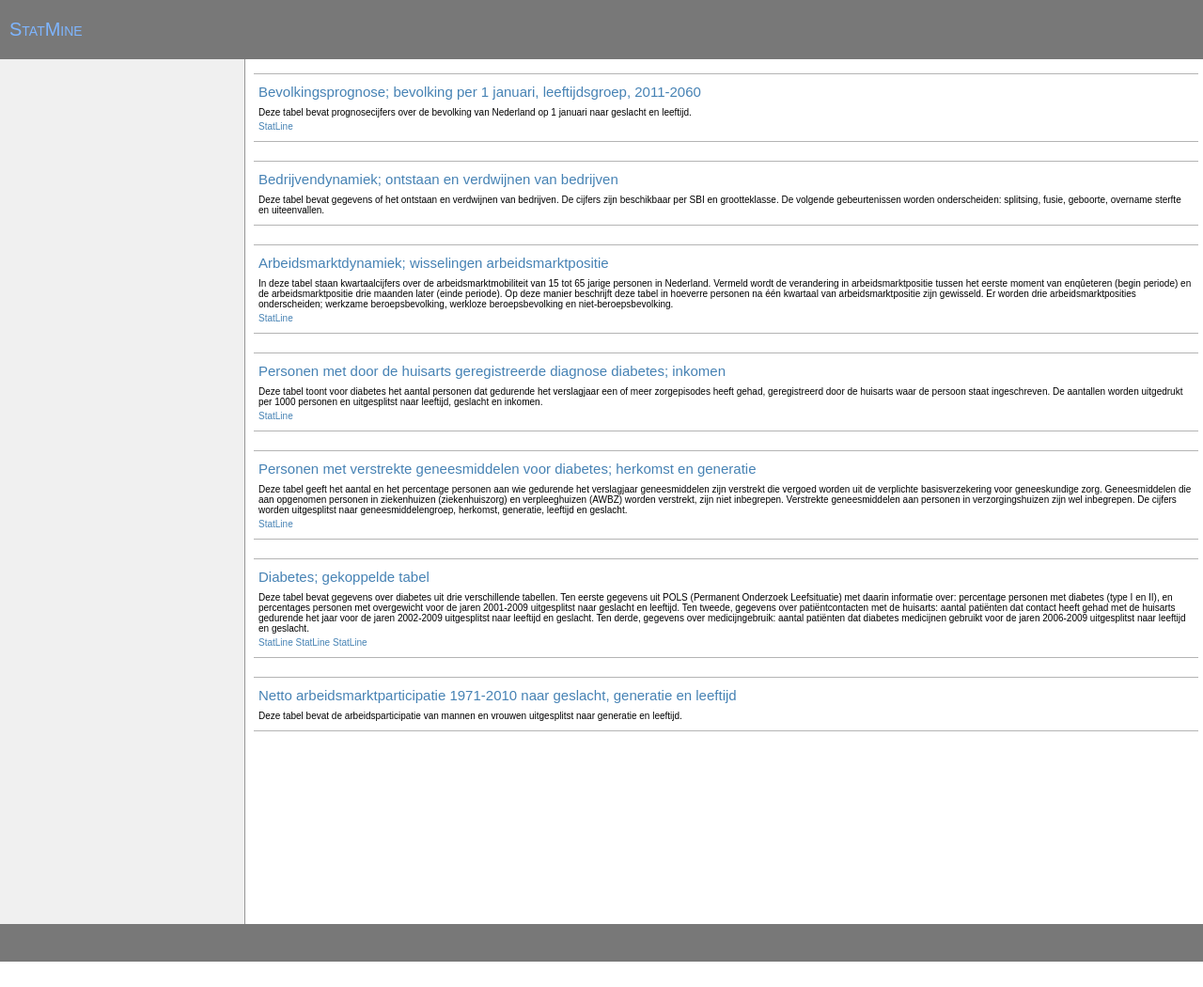
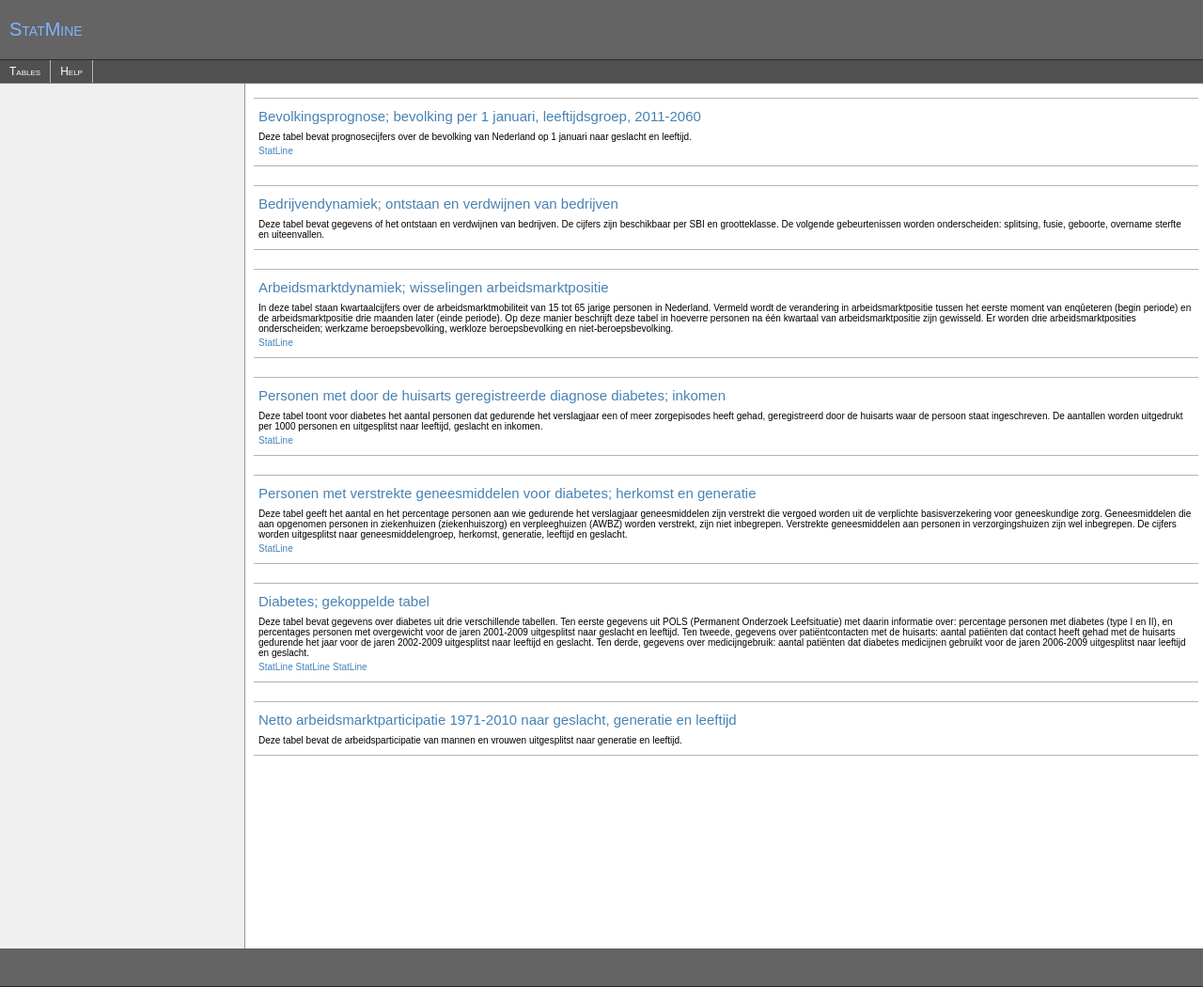
Before and after one commit to vsnijders/smp, a PHP site: page / in a window 1280 px wide. Shown: the whole page at 94% size. Before the commit the page ends 1023 px from the top, so only its background shows below. Run offline with PHP 8.4, Linux system fonts and the light colour scheme; data comes from the database, SQL or seed files in the repository.

Commit message:
Added menu bar to top of page

```diff
--- a/css/ui.css
+++ b/css/ui.css
@@ -21,8 +21,10 @@ a {
 
 /* ========================== HEADER/FOOTER ======================== */
 header, footer {
-  background : rgb(120, 120, 120);
-  border-bottom : rgb(10, 10, 10);
+  /*background : rgb(120, 120, 120);*/
+  background : rgb(100, 100, 100);
+  /*border-bottom : 1px solid rgb(80, 80, 80);*/
+  border-bottom : 1px solid rgb(40, 40, 40);
   padding : 20px 10px;
   color : white;
 }
@@ -38,6 +40,50 @@ footer {
   clear : both;
 }
 
+/* ========================== MENU BAR TOP ========================= */
+#navigation-container
+{
+  /*background : steelblue;*/
+  background : rgb(80, 80, 80);
+  border-bottom : 1px solid rgb(120, 120, 120);
+  float: left;
+  width: 100%;
+}
+
+#navigation
+{
+  margin: 0px;
+  width: 100%;
+}
+
+#navigation ul
+{
+  margin: 0;
+  padding: 0;
+}
+
+#navigation ul li
+{
+  list-style-type: none;
+  display: inline;
+}
+
+#navigation li a
+{
+  display: block;
+  float: left;
+  padding: 5px 10px;
+  color : white;
+  font-variant : small-caps;
+  font-size : 120%;
+  border-right : 1px solid rgb(80, 80, 80);
+  border-right : 1px solid rgb(180, 180, 180);
+}
+
+#navigation li a:hover {
+  background : #7eb5ff;
+  background : steelblue;
+}
 /* ========================== ARTICLE =============================== */
 article {
   float : left;
--- a/index.php
+++ b/index.php
@@ -21,6 +21,14 @@
   <header>
     <h1><a href="index.php">StatMine</a></h1>
   </header>
+  <div id="navigation-container">
+    <div id="navigation">
+      <ul>
+        <li><a href="index.php">Tables</a></li>
+        <li><a href="#">Help</a></li>
+      </ul>
+    </div>
+  </div>
 
   <article>
     <div class="menu">
```
Also changed, not shown: ui.php (+9 -0 lines).
